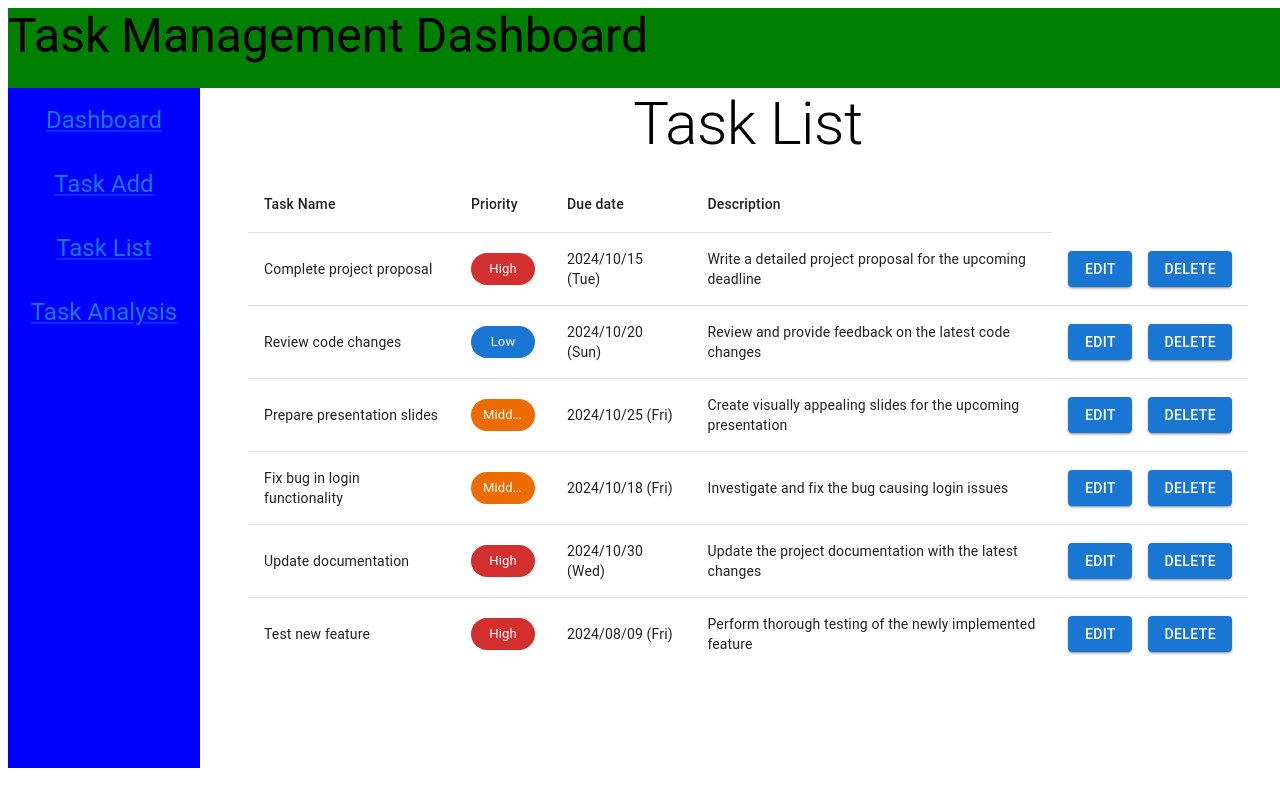
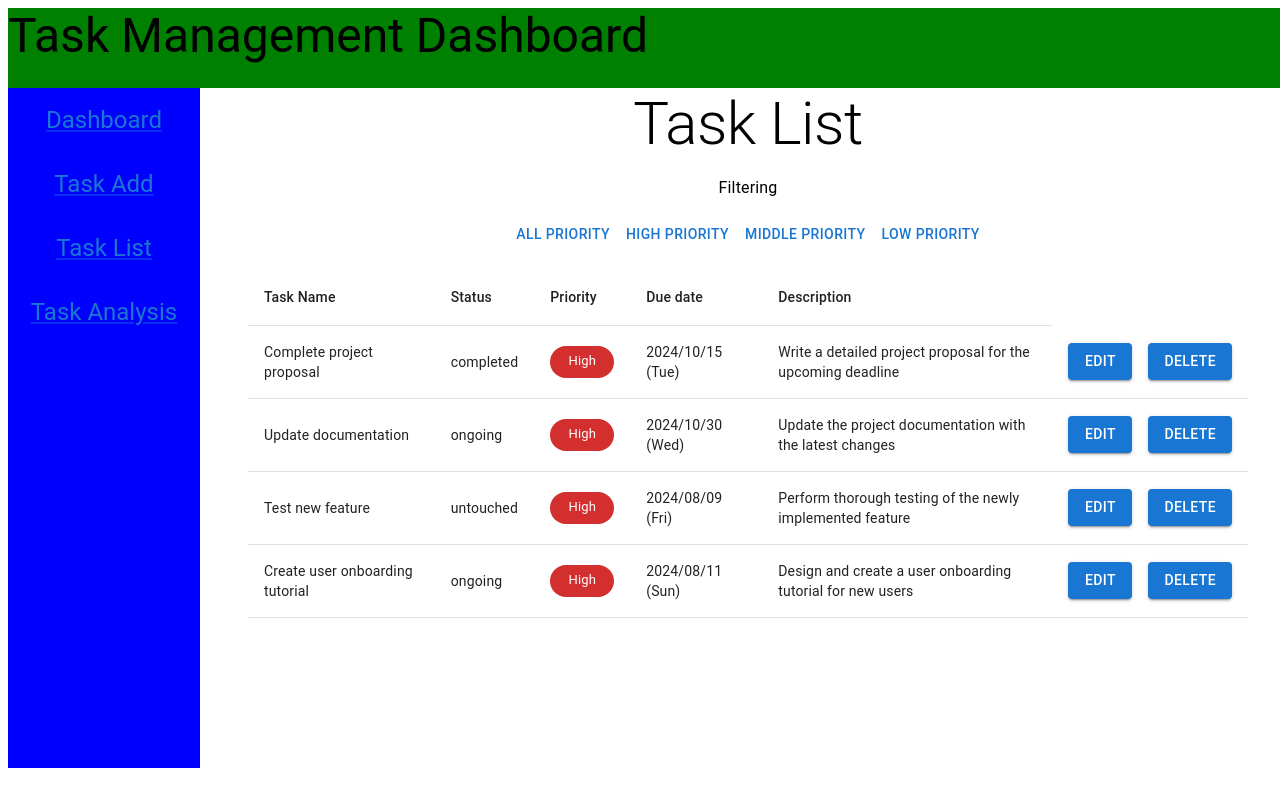
Before and after one commit to hiroto-safie/personalTodoDashbords, a React (Vite) app: page /taskList in a window 1280 px wide. Built offline with nearby package versions, Linux system fonts and the light colour scheme.

Commit message:
fix: use more hooks in this page

```diff
--- a/src/pages/TasklistPage.tsx
+++ b/src/pages/TasklistPage.tsx
@@ -1,18 +1,22 @@
-import { Button, Chip, Stack, Table, TableBody, TableCell, TableContainer, TableHead, TableRow, Typography } from '@mui/material';
-import React, { useContext, useMemo, useState } from 'react';
+import { Button, Stack, Table, TableBody, TableCell, TableContainer, TableHead, TableRow, Typography } from '@mui/material';
+import React, { useCallback, useContext, useState } from 'react';
 import { TaskContext } from '../providers/TaskContextProvider';
 import { TaskEditModal } from '../components/common/Modals';
 import { HighPriorityChip, LowPriorityChip, MiddlePriorityChip } from '../components/common/Chips';
+import { Task } from '../types/task';
 
 const TasklistPage: React.FC = () => {
     const [taskEditModalOpen, setTaskEditModalOpen] = useState(false)
     const {state, dispatch} = useContext(TaskContext)
+    const [filterText, setFilterText] = useState("High")
 
-    const handleDeleteTask = (id: number) => {
+    // NOTE: useCallbackを使うことで、「dispatchの内容が変わらなければ、再レンダリングをしても
+    // この関数のメモリアロケーションは変わらない」と考えた
+    const handleDeleteTask = useCallback((id: number) => {
         dispatch({type: "DELETE_TASK", payload: id})
-    }
+    }, [dispatch])
 
-    const PriorityChip: React.FC<{priority: string}> = ({priority}) => {
+    const PriorityChip: React.FC<{priority: string}> = React.memo(({priority}) => {
         switch(priority){
             case "High":
                 return <HighPriorityChip />
@@ -21,25 +25,42 @@ const TasklistPage: React.FC = () => {
             case "Low":
                 return <LowPriorityChip />
         }
-    }
+    })
+
+    // NOTE: このくらいの処理であれば、useMemoを使ったほうがいいのでは？
+    const filterTasks = useCallback((tasks: Task[]) => {
+        if(filterText === "All") return tasks
+        return tasks.filter((task) => task.priority === filterText)
+    }, [filterText])
+
+    const tasks = filterTasks(state.tasks)
 
     return (
         <>
             <Typography variant="h2">Task List</Typography>
+            <Typography>Filtering</Typography>
+            <Stack direction="row">
+                <Button onClick={() => setFilterText("All")}>All priority</Button>
+                <Button onClick={() => setFilterText("High")}>High priority</Button>
+                <Button onClick={() => setFilterText("Middle")}>Middle priority</Button>
+                <Button onClick={() => setFilterText("Low")}>Low priority</Button>
+            </Stack>
             <TableContainer sx={{ maxHeight: "60vh" }}>
                 <Table>
                     <TableHead>
                         <TableRow>
                             <TableCell>Task Name</TableCell>
+                            <TableCell>Status</TableCell>
                             <TableCell>Priority</TableCell>
                             <TableCell>Due date</TableCell>
                             <TableCell>Description</TableCell>
                         </TableRow>
                     </TableHead>
                     <TableBody>
-                        {state?.tasks.map((task) => (
+                        {tasks?.map((task) => (
                             <TableRow key={task.id}>
                                 <TableCell>{task.name}</TableCell>
+                                <TableCell>{task.status}</TableCell>
                                 <TableCell><PriorityChip priority={task.priority} /></TableCell>
                                 <TableCell>{task.dueDate.format("YYYY/MM/DD (ddd)")}</TableCell>
                                 <TableCell>{task.description}</TableCell>
```
